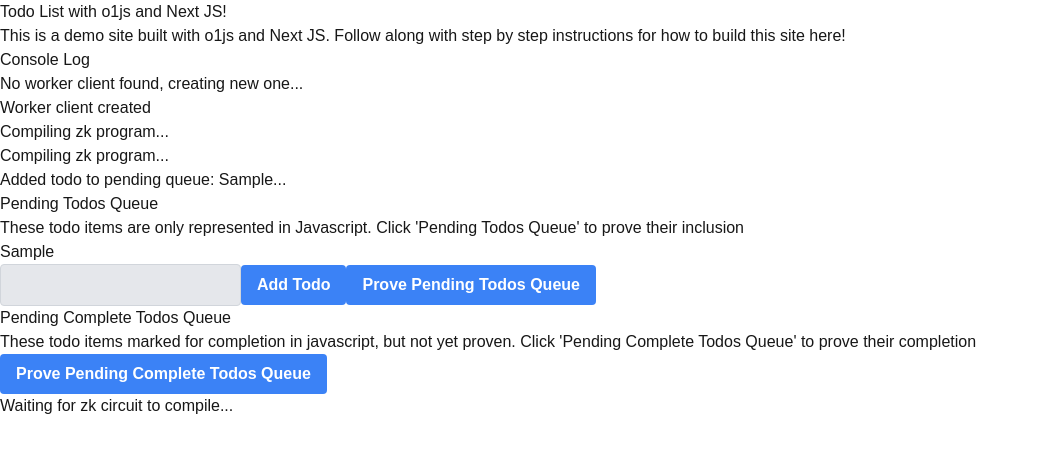
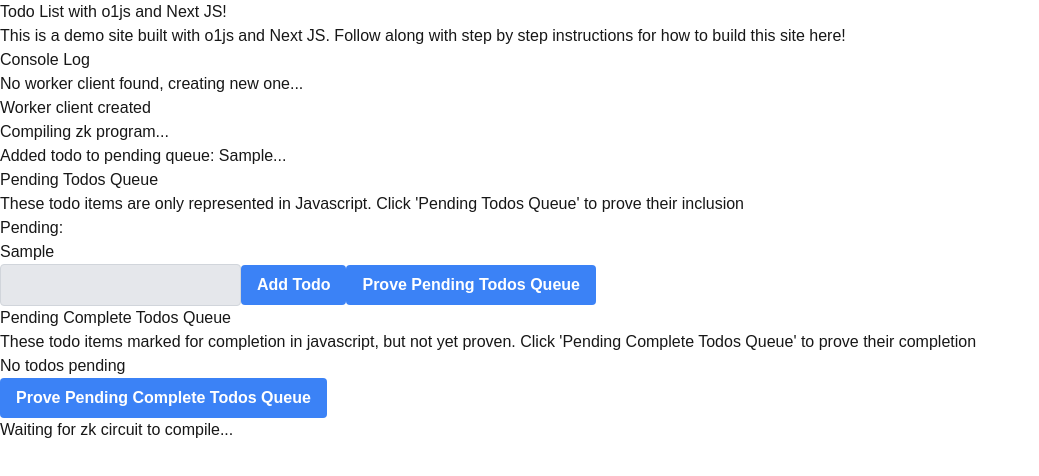
Before and after one commit to o1-labs-XT/next-js-integration-example, a Next.js app: page / in a window 1280 px wide. Both pictures are taken after typing "Sample" into the empty fields and a click on the button "Add Todo". Shown: the top 476 px of the page, without its empty margins (0-1039 px from the left). Built offline with nearby package versions, Linux system fonts and the light colour scheme.

Commit message:
fix initialization error

```diff
--- a/src/app/page.tsx
+++ b/src/app/page.tsx
@@ -21,8 +21,8 @@
   const [logMessages, setLogMessages] = useState<string[]>([]);
 
   const logContainerRef = useRef<HTMLDivElement>(null);
+  const isInitializingRef = useRef(false);
 
-  useEffect(() => {
   const initializeWorker = async (worker: TodoListWorkerClient) => {
     setLogMessages((prev) => [...prev, "Compiling zk program..."]);
     const timeStart = Date.now();
@@ -31,6 +31,7 @@
     setLogMessages((prev) => [...prev, `Zk program compiled in ${Date.now() - timeStart}ms`]);
     setTodoList(todos);
     setHasBeenInitialized(true);
+    isInitializingRef.current = false;
   };
 
   const setup = async () => {
@@ -40,12 +41,16 @@
       const workerClient = new TodoListWorkerClient();
       setTodoListWorkerClient(workerClient);
       setLogMessages((prev) => [...prev, "Worker client created"]);
+      isInitializingRef.current = true;
       await initializeWorker(workerClient);
-      } else if (!hasBeenInitialized) {
+    } else if (!hasBeenInitialized && !isInitializingRef.current) {
+      isInitializingRef.current = true;
       await initializeWorker(todoListWorkerClient);
     }
     setWorkerIsBusy(false);
   };
+
+  useEffect(() => {
     setup();
   }, [hasBeenInitialized, todoListWorkerClient]);
 
--- a/src/components/PendingTodosQueue.tsx
+++ b/src/components/PendingTodosQueue.tsx
@@ -5,6 +5,11 @@
         <div className="flex flex-col gap-2 w-3/4">
             <h1 className="text-2xl font-bold">{title}</h1>
             <p>{subheading}</p>
+            {todos.length === 0 ? (
+                <p className="font-bold">No todos pending</p>
+            ) : (
+                <p className="font-bold">Pending:</p>
+            )}
             <ul className="flex flex-col gap-2">
                 {todos.map((todo, index) => (
                     <PendingTodoItem key={index} todo={todo} />
```
Lines whose indentation alone changed are shown as unchanged.
